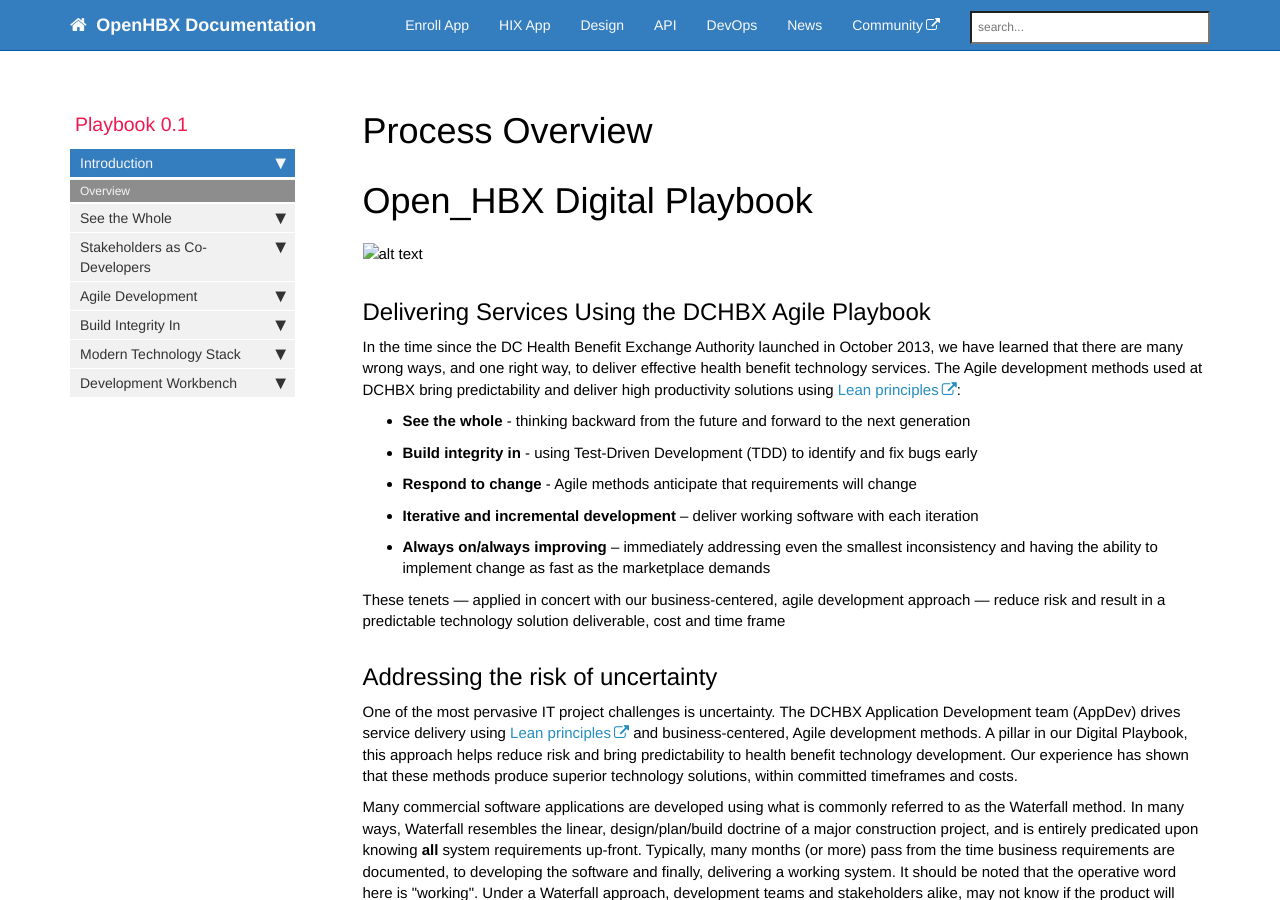
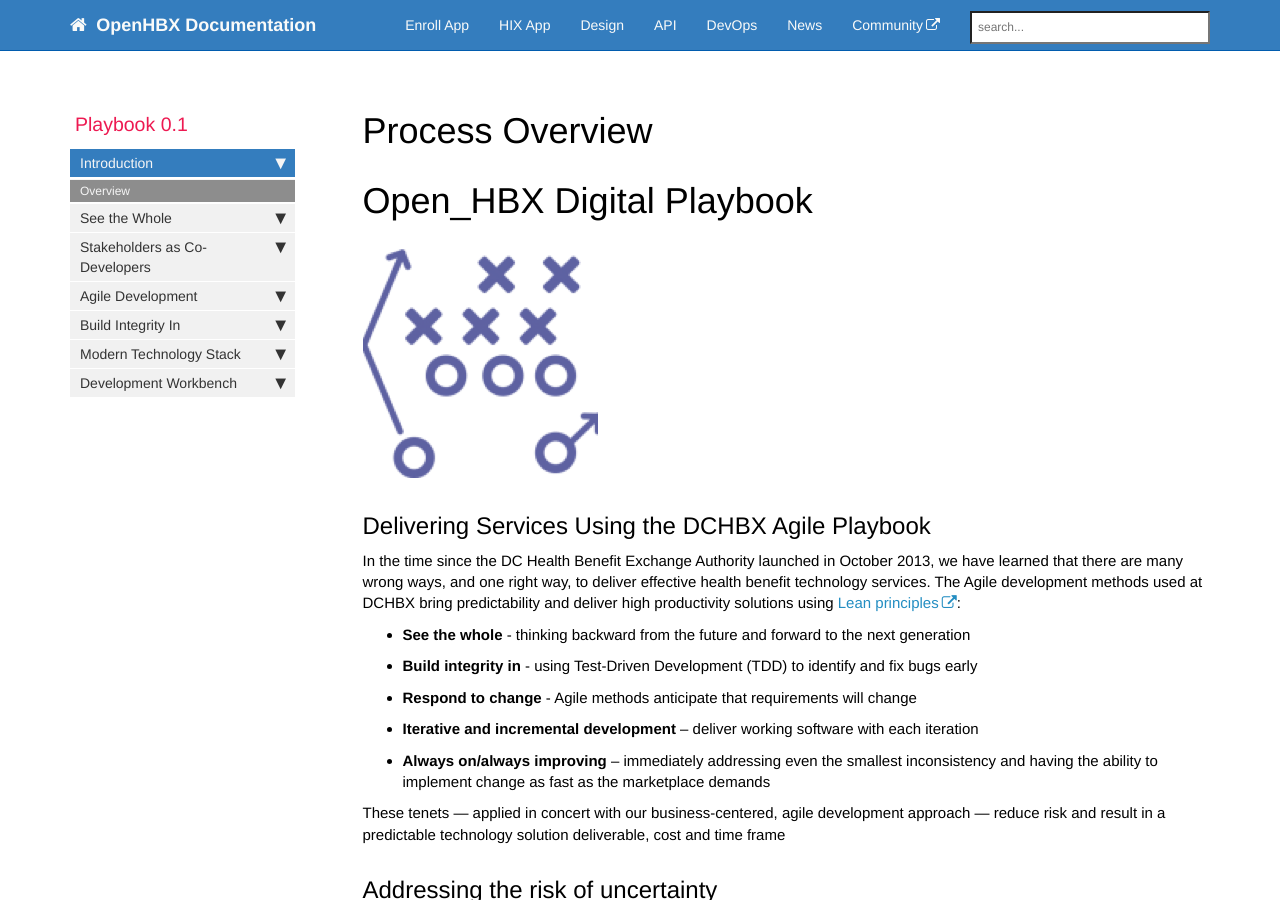
Before and after one commit to openhbx/openhbx.github.io, a Jekyll site: the page built from pages/playbook/dpb_landing_page.md, in a window 1280 px wide and 900 px high. Built offline with Jekyll 4.4.1, drawn with Linux system fonts in a browser that asks for light colours; nearby versions of some CDN libraries; comment, search, counter and statistics services are not loaded.

Commit message:
Update dpb_landing_page.md

```diff
--- a/pages/playbook/dpb_landing_page.md
+++ b/pages/playbook/dpb_landing_page.md
@@ -8,7 +8,7 @@ folder: playbook
 ---
 # Open_HBX Digital Playbook
 
-![alt text](openhbx.github.io/images/Digital playbook.png)
+![Digital Playbook](/images/Digital Playbook.png)
 
 
 
```
